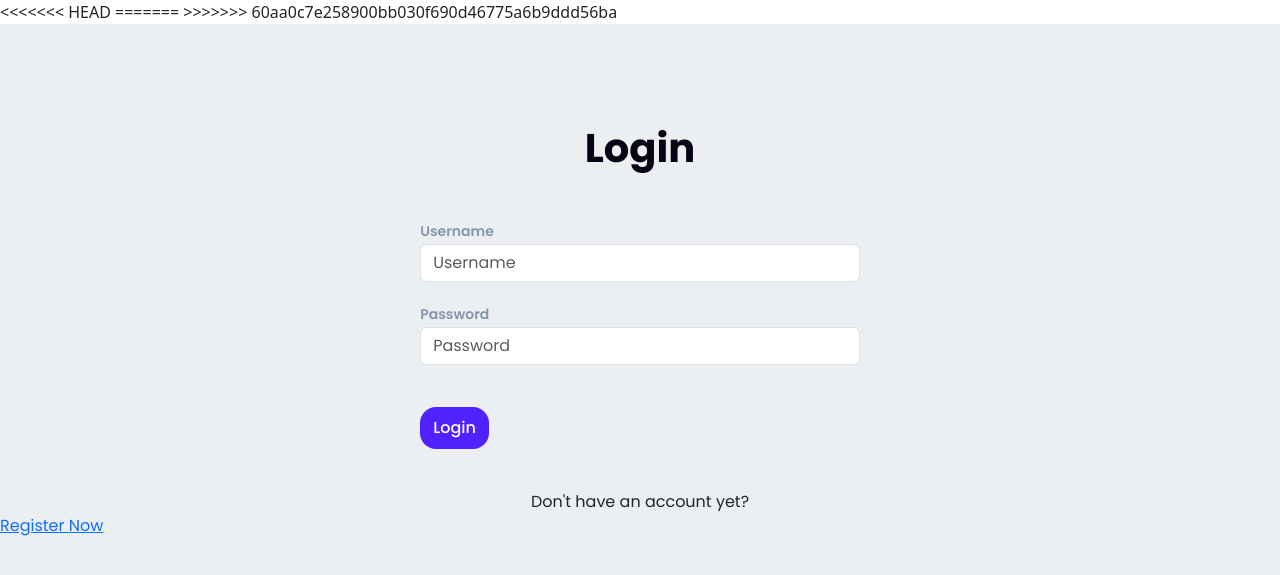
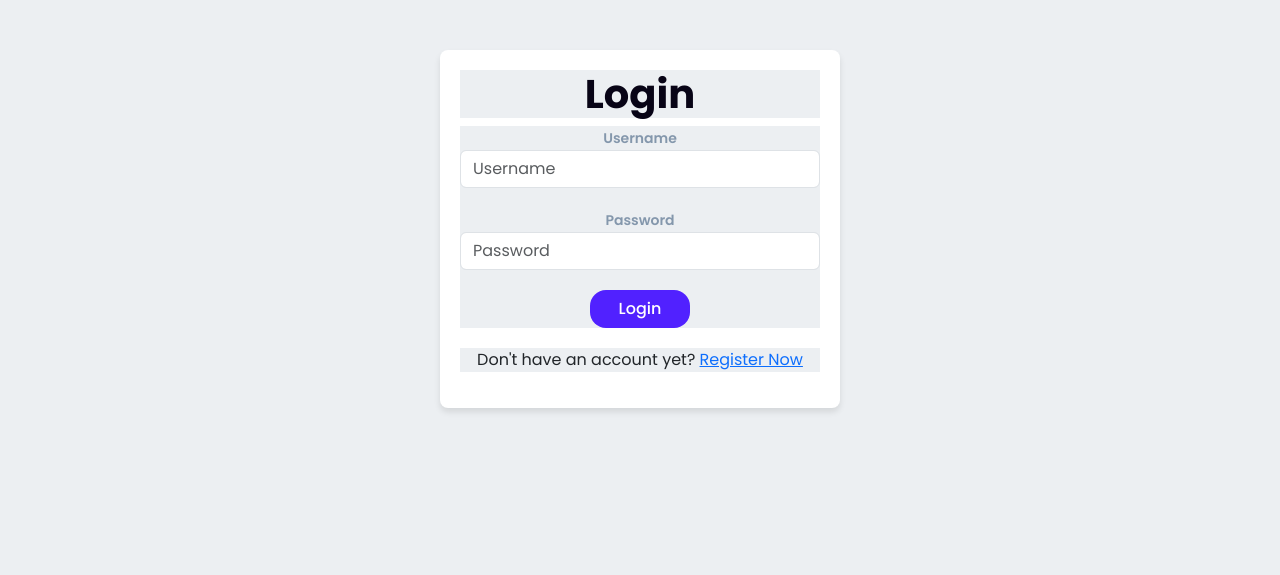
Before and after one commit to PBP23-A01/Litracker, a Django app: page /login/ in a window 1280 px wide. Shown: the top 575 px of the page. Run offline with Django 4.2, Linux system fonts and the light colour scheme; parts of the project's set-up code (start-up, migrations or seed data) failed here and were passed over.

Commit message:
css log in

```diff
--- a/authentication/templates/login.html
+++ b/authentication/templates/login.html
@@ -6,34 +6,53 @@
 
 {% block content %}
 
+{% load static %}
 
+<style>
+    /* Add CSS for the login card */
+    .login-card {
+        background-color: white; /* Ganti latar belakang menjadi putih */
+        box-shadow: 0 4px 6px rgba(0, 0, 0, 0.1);
+        border-radius: 8px;
+        padding: 20px;
+        max-width: 400px;
+        margin: 0 auto;
+        margin-top: 50px;
+        text-align: center;
+    }
 
-    {% load static %}
-<<<<<<< HEAD
-=======
-    <!-- <img src="{% static 'icon/fire grey.png' %}" alt="My image"> -->
->>>>>>> 60aa0c7e258900bb030f690d46775a6b9ddd56ba
+    /* Add spacing for form elements */
+    .form-group {
+        margin-bottom: 20px;
+    }
 
-<div class = "container-fluid g-0 h-100 d-flex row justify-content-center align-items-center w-100">
-    <h1 class="container-fluid g-0 h-100 d-flex row justify-content-center align-items-center" style="padding-top: 100px; padding-bottom: 40px; font-weight: 700; color: var(--jaguar-950);">Login</h1>
+    /* Add CSS for the Login button */
+    .login_btn {
+        background-color: var(--jaguar-600);
+        border-radius: 16px;
+        color: white;
+        font-weight: 500;
+        width: 100px;
+    }
+</style>
 
-    <form method="POST" action="" class="container-fluid g-0 d-flex justify-content-center align-items-center" >
+<div class="container-fluid g-0 h-100 d-flex row justify-content-center align-items-center w-100">
+    <div class="login-card">
+        <h1 style="font-weight: 700; color: var(--jaguar-950);">Login</h1>
+
+        <form method="POST" action="">
             {% csrf_token %}
-        <table class="justify-content-center align-items-center g-0 d-flex">
-            <tr class="d-flex row" style="margin-bottom: 20px;">
-                <td style="color: var(--kashmir-blue-400); font-size: 14px; font-weight: 600;">Username </td>
-                <td class="w-100"><input type="text" name="username" placeholder="Username" class="form-control"></td>
-            </tr>
+            <div class="form-group">
+                <label for="username" style="color: var(--kashmir-blue-400); font-size: 14px; font-weight: 600;">Username</label>
+                <input type="text" name "username" id="username" class="form-control" placeholder="Username">
+            </div>
 
-            <tr class="d-flex row">
-                <td style="color: var(--kashmir-blue-400); font-size: 14px; font-weight: 600;">Password </td>
-                <td ><input type="password" name="password" placeholder="Password" class="form-control" style="background-color: white;"></td>
-            </tr>
+            <div class="form-group">
+                <label for "password" style="color: var(--kashmir-blue-400); font-size: 14px; font-weight: 600;">Password</label>
+                <input type="password" name="password" id="password" class="form-control" placeholder="Password" style="background-color: white;"> <!-- Ganti latar belakang menjadi putih -->
+            </div>
 
-
-                <td class="w-100 d-flex container-fluid g-0 "><input class="btn container-fluid login_btn d-flex justify-content-center w-100 align-items-center" style="background-color: var(--jaguar-600); padding-block: 8px; border-radius: 16px; color: white;justify-content: center; align-items: center; margin-block: 40px; font-weight: 500; width: 100px;" type="submit" value="Login"></td>
-
-        </table>
+            <input class="btn login_btn" style="background-color: var(--jaguar-600); border-radius: 16px; color: white; font-weight: 500; width: 100px;" type="submit" value="Login">
         </form>
 
         {% if messages %}
@@ -44,8 +63,8 @@
             </ul>
         {% endif %}
 
-    Don't have an account yet? <a href="{% url 'authentication:register' %}">Register Now</a>
-
+        <p style="margin-top: 20px;">Don't have an account yet? <a href="{% url 'authentication:register' %}">Register Now</a></p>
+    </div>
 </div>
 
 {% endblock content %}
```
Lines whose indentation alone changed are shown as unchanged.
